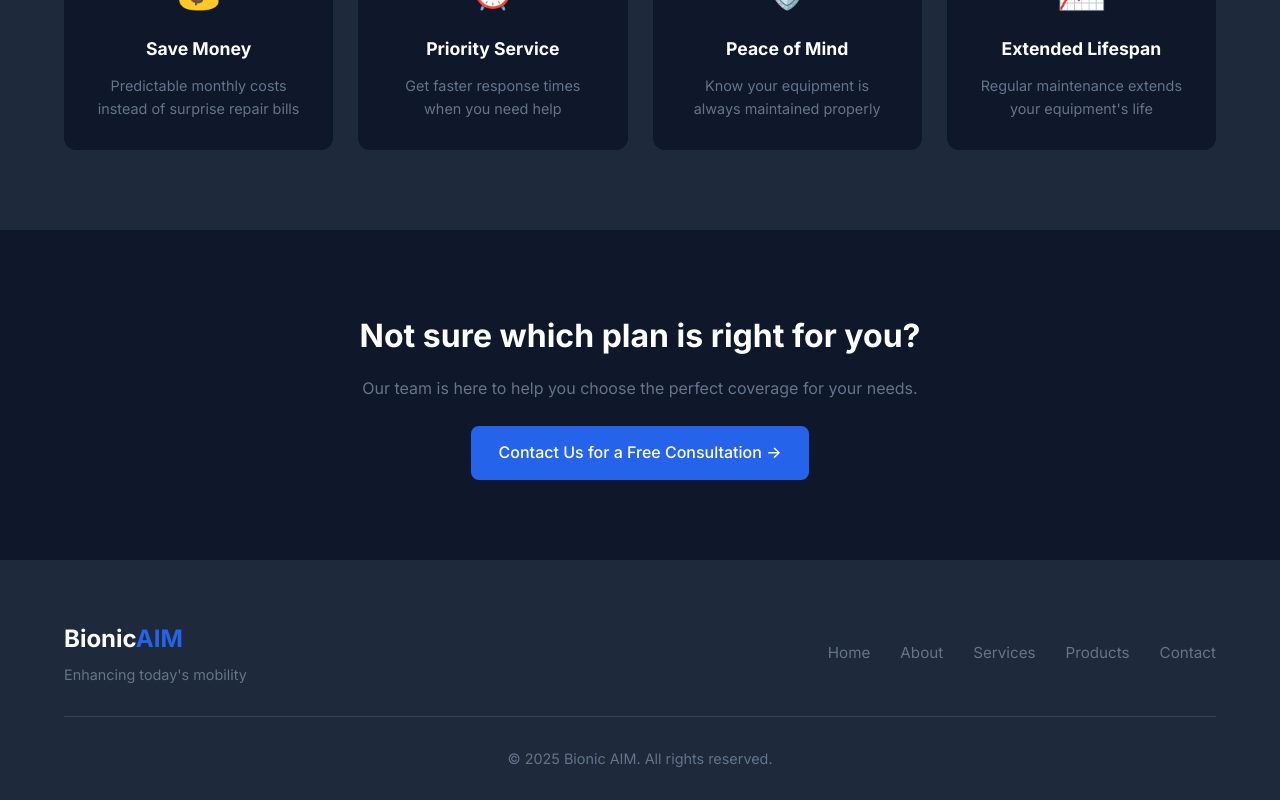
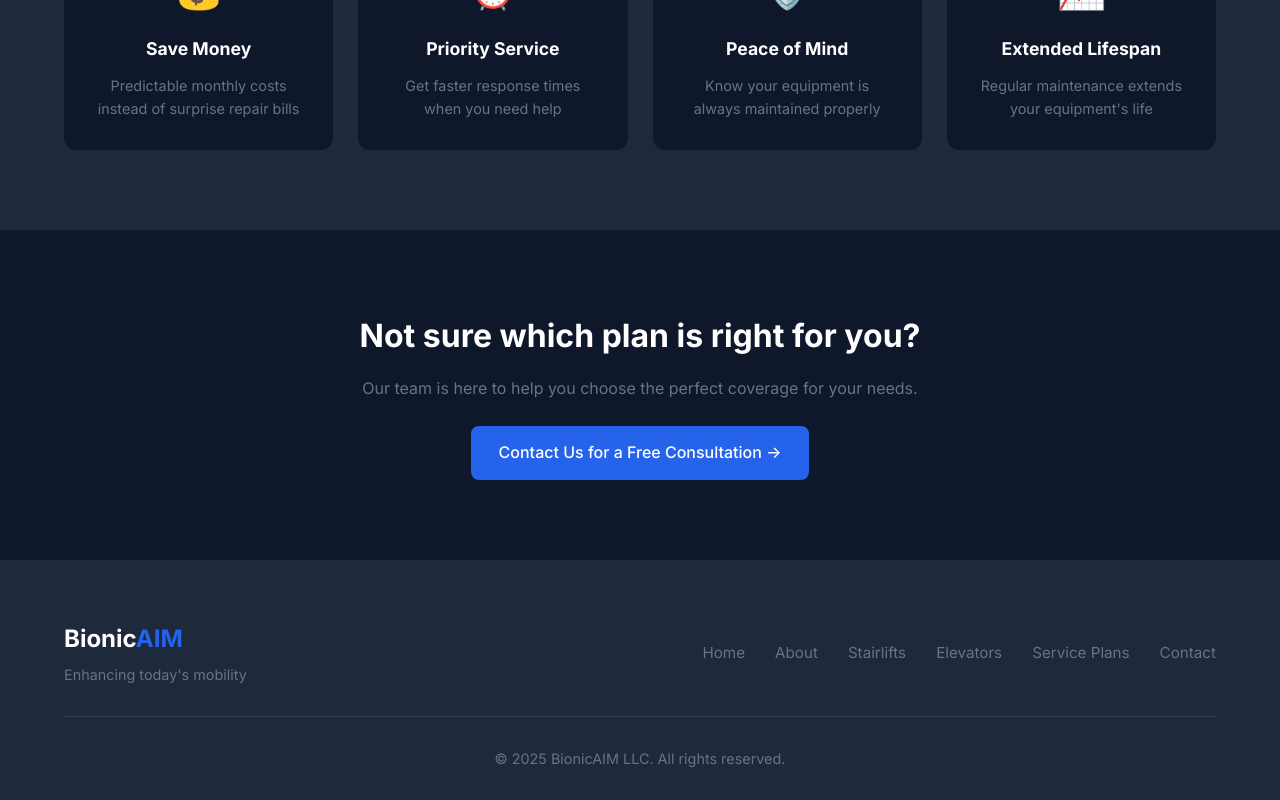
Before and after one commit to LeeDev428/BionicAim, a React (Vite) app: page /service-plans in a window 1280 px wide. Shown: the part 1862-2662 px from the top of the page. Built offline with nearby package versions, Linux system fonts and the light colour scheme.

Commit message:
Update Footer.tsx

```diff
--- a/src/sections/Footer/Footer.tsx
+++ b/src/sections/Footer/Footer.tsx
@@ -1,3 +1,4 @@
+import { Link } from 'react-router-dom';
 import './Footer.css';
 
 const Footer = () => {
@@ -8,22 +9,23 @@ const Footer = () => {
       <div className="container">
         <div className="footer-content">
           <div className="footer-brand">
-            <a href="#home" className="footer-logo">
+            <Link to="/" className="footer-logo">
               <span>Bionic</span>
               <span className="highlight">AIM</span>
-            </a>
+            </Link>
             <p>Enhancing today's mobility</p>
           </div>
           <div className="footer-links">
-            <a href="#home">Home</a>
-            <a href="#about">About</a>
-            <a href="#services">Services</a>
-            <a href="#products">Products</a>
-            <a href="#contact">Contact</a>
+            <Link to="/">Home</Link>
+            <Link to="/about">About</Link>
+            <Link to="/stairlifts">Stairlifts</Link>
+            <Link to="/elevators">Elevators</Link>
+            <Link to="/service-plans">Service Plans</Link>
+            <Link to="/contact">Contact</Link>
           </div>
         </div>
         <div className="footer-bottom">
-          <p>&copy; {currentYear} Bionic AIM. All rights reserved.</p>
+          <p>&copy; {currentYear} BionicAIM LLC. All rights reserved.</p>
         </div>
       </div>
     </footer>
```
